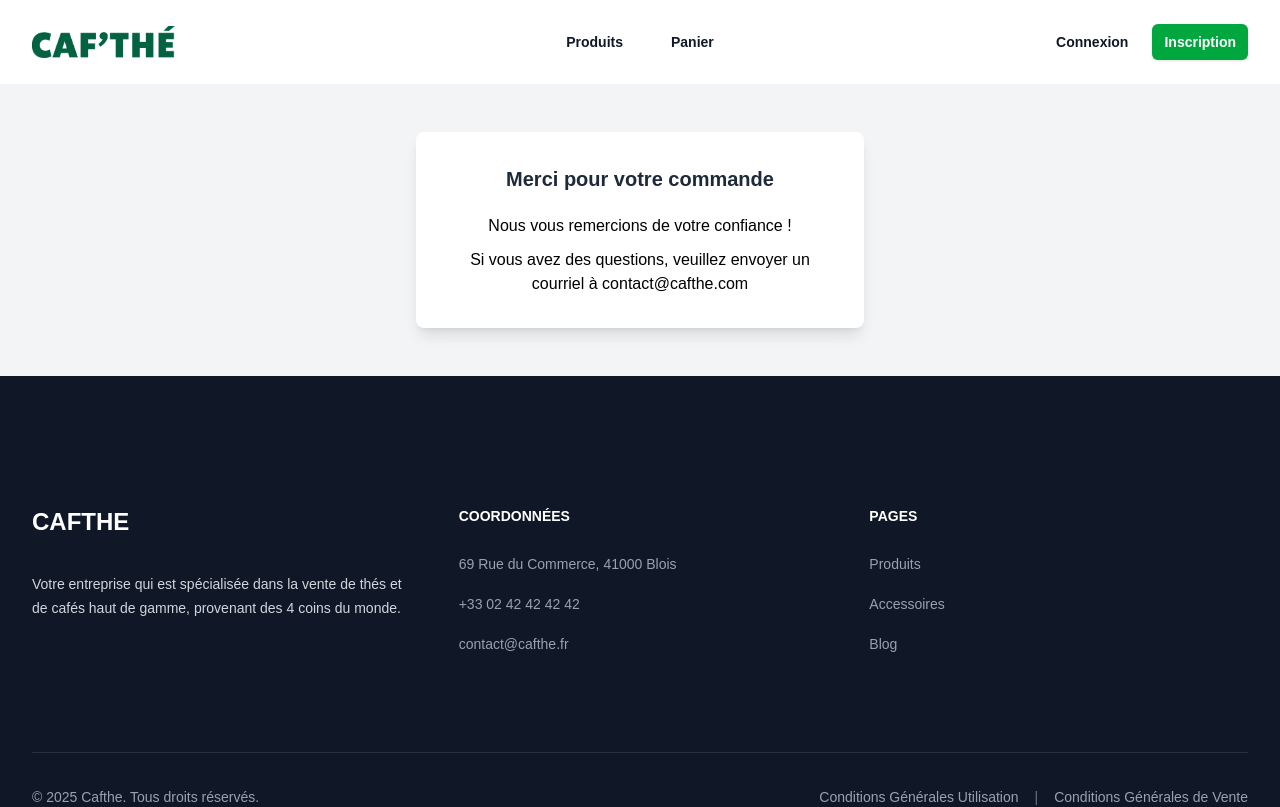
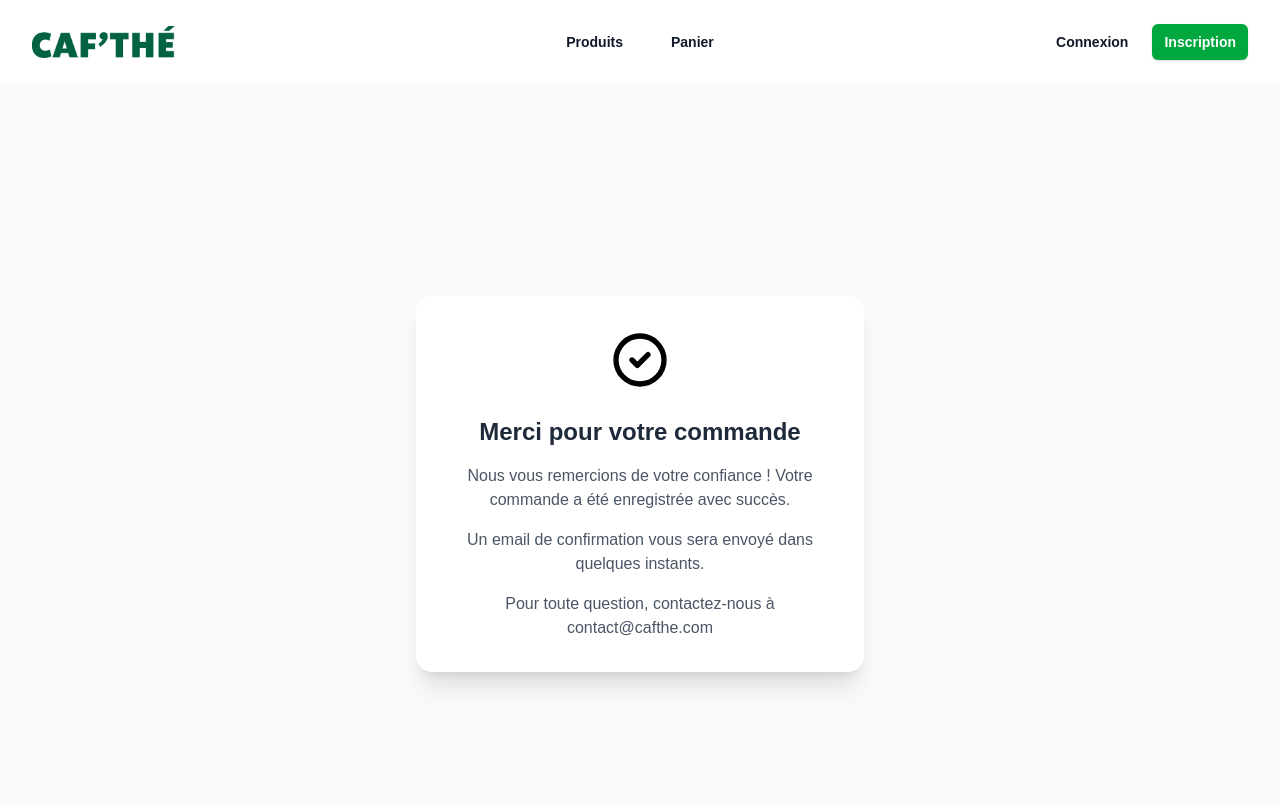
Before and after one commit to aurelienachard/ecommerce_cafthe, a React (Vite) app in the folder front-end/: page /success in a window 1280 px wide. Shown: the top 807 px of the page. Built offline with nearby package versions, Linux system fonts and the light colour scheme; a web font is replaced by a local one.

Commit message:
feat: ajout du nouveau design

```diff
--- a/front-end/src/pages/cancel.jsx
+++ b/front-end/src/pages/cancel.jsx
@@ -8,12 +8,34 @@ const Cancel = () => {
     }
 
     return (
-        <div className="min-h-screen flex flex-col items-center justify-center bg-gray-100 text-center px-6 py-12">
-            <div className="max-w-md bg-white shadow-lg rounded-lg p-8">
-                <h1 className="text-[20px] font-semibold text-gray-800 mb-[20px]">Paiement annulé</h1>
-                <p className="mb-[10px]">Nous avons bien pris en compte lannulation de votre commande.</p>
-                <p> Si vous avez changé davis, vous pouvez reprendre votre commande en cliquant sur le bouton ci-dessous.</p>
-                <button onClick={redirectPage} className="mt-6 bg-green-principale text-white py-2 px-6 rounded-lg">Revenir a la page</button>
+        <div className="min-h-screen flex flex-col items-center justify-center bg-gray-50 text-center px-6 py-12">
+            <div className="max-w-md w-full bg-white shadow-xl rounded-2xl p-8">
+                <div className="mb-6">
+                    <svg className="mx-auto h-16 w-16 text-red-500" fill="none" viewBox="0 0 24 24" stroke="currentColor">
+                        <path strokeLinecap="round" strokeLinejoin="round" strokeWidth={2} d="M12 8v4m0 4h.01M21 12a9 9 0 11-18 0 9 9 0 0118 0z" />
+                    </svg>
+                </div>
+
+                <h1 className="text-2xl font-bold text-gray-800 mb-4">
+                    Paiement annulé
+                </h1>
+
+                <div className="space-y-4">
+                    <p className="text-gray-600">
+                        Nous avons bien pris en compte l&apos;annulation de votre commande.
+                    </p>
+
+                    <p className="text-gray-600">
+                        Si vous avez changé d&apos;avis, vous pouvez reprendre votre commande en cliquant sur le bouton ci-dessous.
+                    </p>
+
+                    <button
+                        onClick={redirectPage}
+                        className="mt-6 w-full bg-green-500 hover:bg-green-700 text-white py-3 px-6 rounded-lg font-medium"
+                    >
+                        Retourner aux produits
+                    </button>
+                </div>
             </div>
         </div>
     )
--- a/front-end/src/pages/success.jsx
+++ b/front-end/src/pages/success.jsx
@@ -1,21 +1,31 @@
 const Success = () => {
-    return(
-        <div className="flex flex-col items-center justify-center bg-gray-100 text-center px-6 py-12">
+    return (
+        <div className="min-h-screen flex flex-col items-center justify-center bg-gray-50 text-center px-6 py-12">
+            <div className="max-w-md w-full bg-white shadow-xl rounded-2xl p-8">
+                <div className="mb-6">
+                    <svg className="mx-auto h-16 w-16 text-green-principale" fill="none" viewBox="0 0 24 24" stroke="currentColor">
+                        <path strokeLinecap="round" strokeLinejoin="round" strokeWidth={2} d="M9 12l2 2 4-4m6 2a9 9 0 11-18 0 9 9 0 0118 0z" />
+                    </svg>
+                </div>
 
-            <div className="max-w-md bg-white shadow-lg rounded-lg p-8">
-
-                <h1 className="text-[20px] font-semibold text-gray-800 mb-[20px]">
+                <h1 className="text-2xl font-bold text-gray-800 mb-4">
                     Merci pour votre commande
                 </h1>
 
-                <p className="mb-[10px]">
-                    Nous vous remercions de votre confiance !
-                </p>
+                <div className="space-y-4">
+                    <p className="text-gray-600">
+                        Nous vous remercions de votre confiance ! Votre commande a été enregistrée avec succès.
+                    </p>
 
-                <p>
-                    Si vous avez des questions, veuillez envoyer un courriel à
-                    <a href="mailto:contact@cafthe.com" className="text-green-principale"> contact@cafthe.com</a>
-                </p>
+                    <p className="text-gray-600">
+                        Un email de confirmation vous sera envoyé dans quelques instants.
+                    </p>
+
+                    <p className="text-gray-600">
+                        Pour toute question, contactez-nous à
+                        <a href="mailto:contact@cafthe.com" className="text-green-principale hover:text-green-700 font-medium"> contact@cafthe.com</a>
+                    </p>
+                </div>
 
             </div>
         </div>
```
